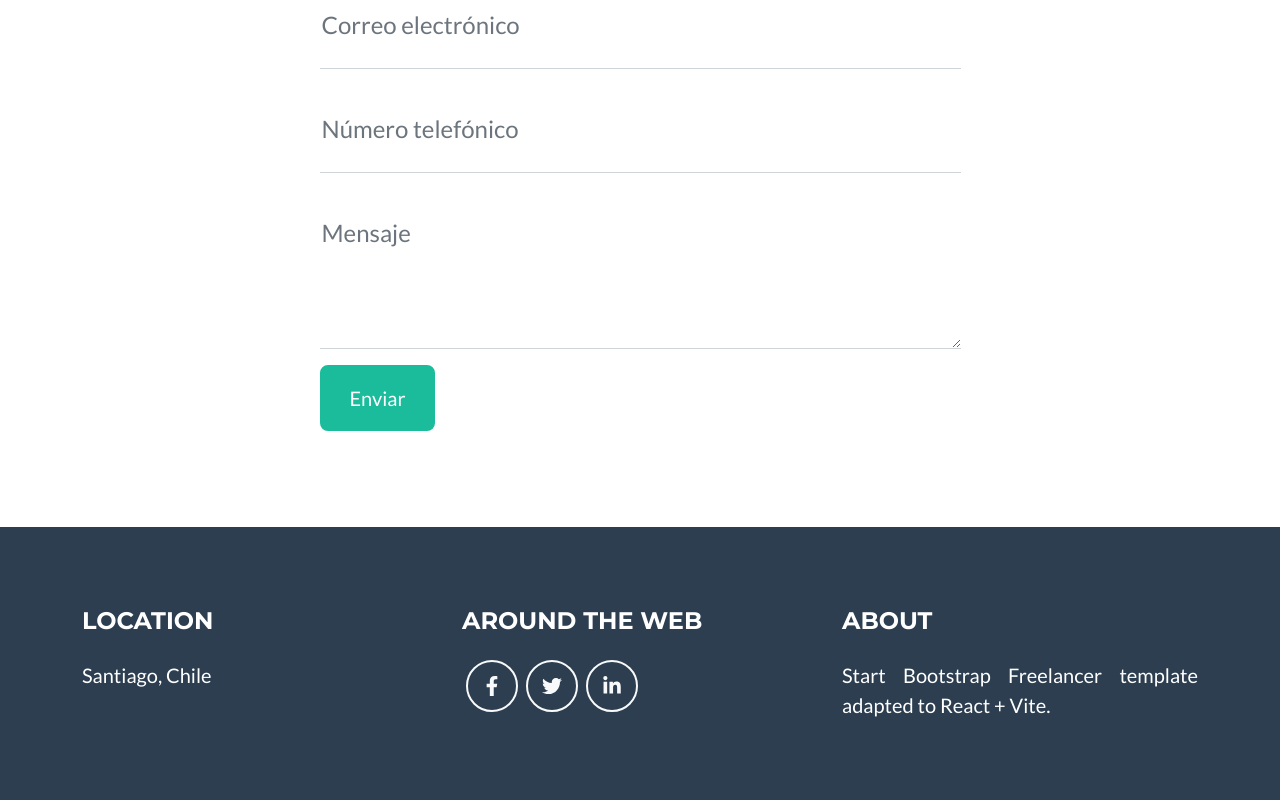
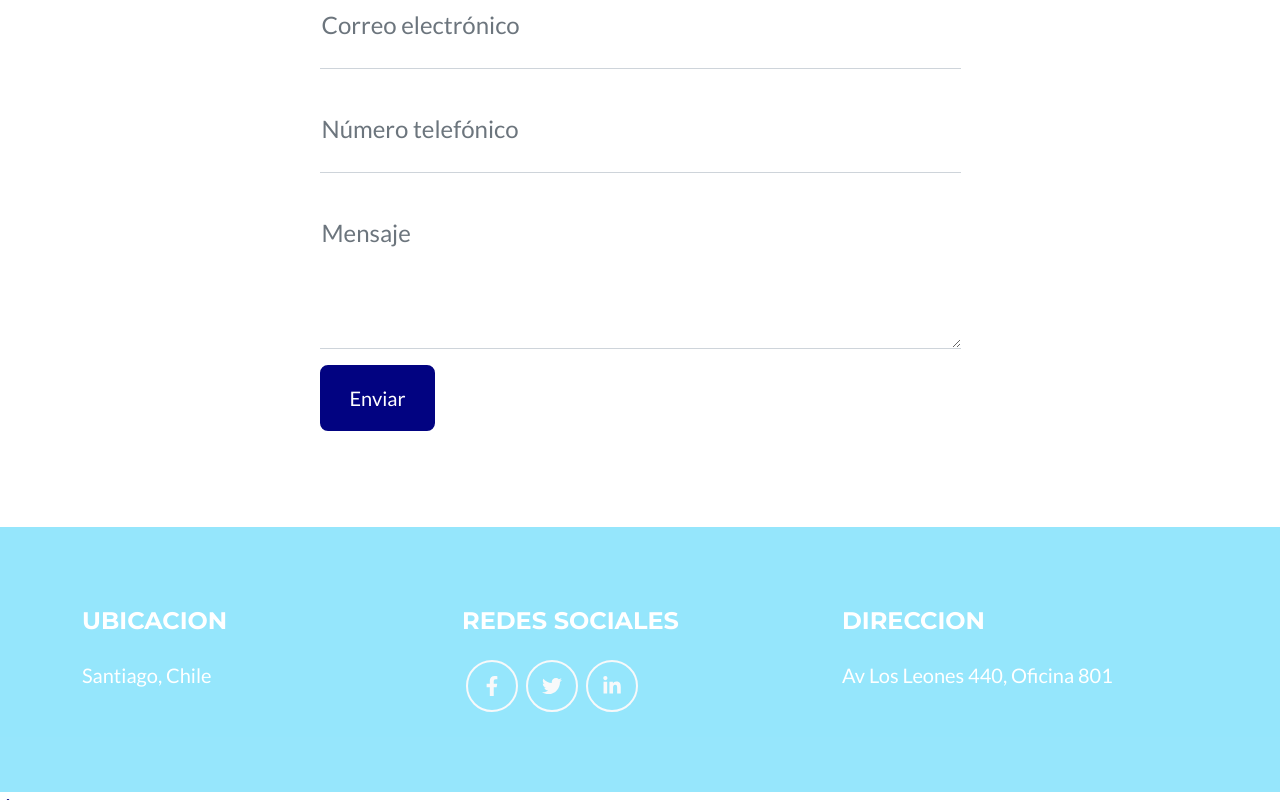
Before and after one commit to GenesisEroj/SociedadMedica_FS, a React (Vite) app in the folder SociedadMedicaAltamira_FS/: page / in a window 1280 px wide. Shown: the part 3328-4128 px from the top of the page. Built offline with nearby package versions, Linux system fonts and the light colour scheme.

Commit message:
Navbar
Cambio de colores en el navbar

```diff
--- a/SociedadMedicaAltamira_FS/index.html
+++ b/SociedadMedicaAltamira_FS/index.html
@@ -3,8 +3,8 @@
   <head>
     <meta charset="UTF-8" />
     <meta name="viewport" content="width=device-width, initial-scale=1.0" />
-    <title>Freelancer React Clean</title>
-    <link rel="icon" type="image/x-icon" href="/favicon.ico" />
+    <title>Dra. Maria Jesus Rojas</title>
+    <link rel="icon" type="image/x-icon" href="/assets/favicon.ico" />
     <script src="https://use.fontawesome.com/releases/v6.3.0/js/all.js" crossorigin="anonymous"></script>
     <link href="https://fonts.googleapis.com/css?family=Montserrat:400,700" rel="stylesheet" />
     <link href="https://fonts.googleapis.com/css?family=Lato:400,700,400italic,700italic" rel="stylesheet" />
--- a/SociedadMedicaAltamira_FS/src/components/Footer.jsx
+++ b/SociedadMedicaAltamira_FS/src/components/Footer.jsx
@@ -4,18 +4,18 @@ export default function Footer() {
       <div className="container">
         <div className="row">
           <div className="col-lg-4 mb-5 mb-lg-0">
-            <h4 className="text-uppercase mb-4">Location</h4>
+            <h4 className="text-uppercase mb-4">Ubicacion</h4>
             <p className="lead mb-0">Santiago, Chile</p>
           </div>
           <div className="col-lg-4 mb-5 mb-lg-0">
-            <h4 className="text-uppercase mb-4">Around the Web</h4>
+            <h4 className="text-uppercase mb-4">Redes Sociales</h4>
             <a className="btn btn-outline-light btn-social mx-1" href="#!"><i className="fab fa-fw fa-facebook-f"></i></a>
             <a className="btn btn-outline-light btn-social mx-1" href="#!"><i className="fab fa-fw fa-twitter"></i></a>
             <a className="btn btn-outline-light btn-social mx-1" href="#!"><i className="fab fa-fw fa-linkedin-in"></i></a>
           </div>
           <div className="col-lg-4">
-            <h4 className="text-uppercase mb-4">About</h4>
-            <p className="lead mb-0">Start Bootstrap Freelancer template adapted to React + Vite.</p>
+            <h4 className="text-uppercase mb-4">Direccion</h4>
+            <p className="lead mb-0">Av Los Leones 440, Oficina 801</p>
           </div>
         </div>
       </div>
--- a/SociedadMedicaAltamira_FS/src/components/Portfolio.jsx
+++ b/SociedadMedicaAltamira_FS/src/components/Portfolio.jsx
@@ -25,7 +25,7 @@ export default function Portfolio() {
   return (
     <section className="page-section portfolio" id="portfolio">
       <div className="container">
-        <h2 className="page-section-heading text-center text-uppercase text-secondary mb-0">Galeria</h2>
+        <h2 className="page-section-heading text-center text-uppercase text-secondary mb-0 colorh2">Galeria</h2>
         <Divider />
         <div className="row justify-content-center">
           {items.map((it, idx) => (
```
Also changed, not shown: SociedadMedicaAltamira_FS/public/css/styles.css.
